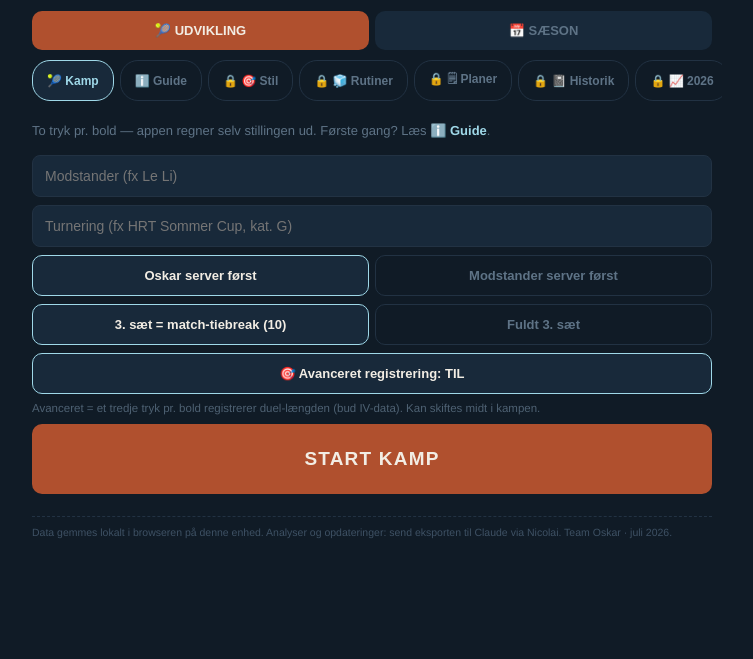
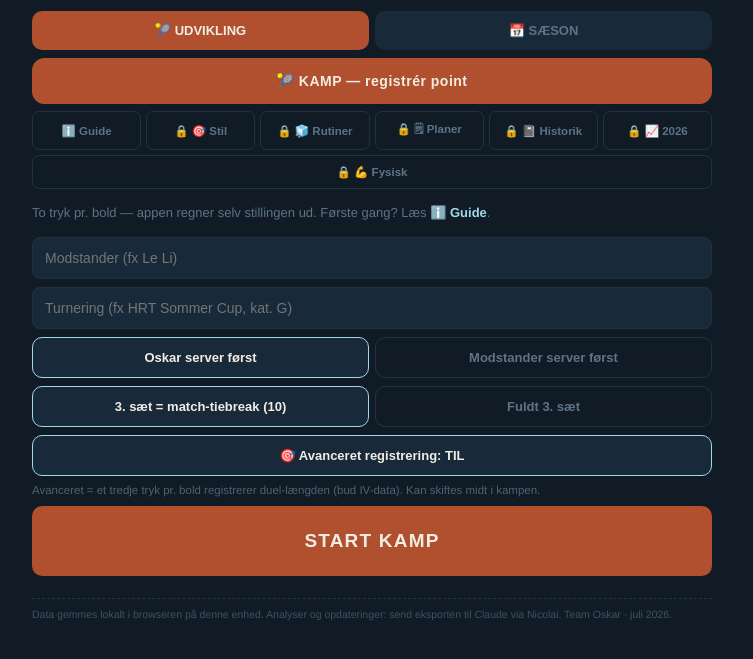
Before and after one commit to nicolailillesoe-maker/Oskar-Tennis, a plain HTML site: page index.html in a window 1280 px wide. Shown: the part 141-800 px from the top of the page, without its empty margins (268-1021 px from the left). Drawn offline with Linux system fonts and the light colour scheme.

Commit message:
Add files via upload

```diff
--- a/index.html
+++ b/index.html
@@ -16,11 +16,12 @@
   .eyebrow { font-size:10px; letter-spacing:4px; color:var(--is); text-transform:uppercase; font-weight:700; }
   h1 { font-size:25px; margin:2px 0 0; font-weight:800; text-transform:uppercase; letter-spacing:1px; }
   .sub { font-size:12px; color:var(--daempet); }
-  .tabs { display:flex; gap:6px; flex-wrap:nowrap; overflow-x:auto; margin:0 -10px 14px; padding:2px 10px 6px;
-    scrollbar-width:none; -webkit-overflow-scrolling:touch; }
-  .tabs::-webkit-scrollbar { display:none; }
-  .tabs button { flex:0 0 auto; padding:9px 14px; border-radius:18px; cursor:pointer; font-size:12px; font-weight:700;
-    border:1.5px solid var(--kant); background:transparent; color:var(--daempet); white-space:nowrap; }
+  .tabs { display:flex; gap:5px; flex-wrap:wrap; margin-bottom:14px; }
+  .tabs button { flex:1 1 15%; padding:9px 2px; border-radius:7px; cursor:pointer; font-size:11.5px; font-weight:700;
+    border:1.5px solid var(--kant); background:transparent; color:var(--daempet); }
+  .fane-stor { width:100%; padding:14px 6px; border-radius:12px; cursor:pointer; font-size:14px; font-weight:800;
+    letter-spacing:.5px; border:1.5px solid var(--grus); background:transparent; color:var(--grus); margin-bottom:7px; }
+  .fane-stor.aktiv { background:var(--grus); color:var(--kridt); }
   .tabs button.aktiv { border-color:var(--is); background:var(--kort); color:var(--is); }
   .kort { background:var(--kort); border:1px solid var(--kant); border-radius:12px; padding:13px 15px; margin-bottom:9px; }
   .kort h3 { margin:0 0 3px; font-size:13.5px; }
@@ -874,7 +875,12 @@ function render() {
           : [["kamp","🎾 Kamp"],["guide","ℹ️ Guide"],["stil","🎯 Stil"],["rutiner","🧊 Rutiner"],["planer","🗒 Planer"],["historik","📓 Historik"],["s2026","📈 2026"],["fysisk","💪 Fysisk"]])
     : (EN ? [["status","📊 Status"],["strategi","🎯 Strategy"],["plan","📅 Schedule"],["regler","§ Rules"]]
           : [["status","📊 Status"],["strategi","🎯 Strategi"],["plan","📅 Plan"],["regler","§ Regler"]]);
-  h += '<div class="tabs">' + FANER.map(([id,l]) => '<button class="' + (S.tab===id?"aktiv":"") + '" data-a="tab" data-v="'+id+'">'+(S.laast && LAASTE_FANER.indexOf(id)>=0 ? "🔒 " : "")+l+'</button>').join("") + '</div>';
+  if (S.verden === "udv") {
+    h += '<button class="fane-stor' + (S.tab === "kamp" ? " aktiv" : "") + '" data-a="tab" data-v="kamp">🎾 ' + (EN ? "MATCH — register points" : "KAMP — registrér point") + '</button>';
+    h += '<div class="tabs">' + FANER.filter(([id]) => id !== "kamp").map(([id,l]) => '<button class="' + (S.tab===id?"aktiv":"") + '" data-a="tab" data-v="'+id+'">'+(S.laast && LAASTE_FANER.indexOf(id)>=0 ? "🔒 " : "")+l+'</button>').join("") + '</div>';
+  } else {
+    h += '<div class="tabs">' + FANER.map(([id,l]) => '<button class="' + (S.tab===id?"aktiv":"") + '" data-a="tab" data-v="'+id+'">'+(S.laast && LAASTE_FANER.indexOf(id)>=0 ? "🔒 " : "")+l+'</button>').join("") + '</div>';
+  }
   const LAAST = S.laast && (LAASTE_FANER.indexOf(S.tab) >= 0);
   if (LAAST) {
     h += '<div class="kort" style="border:1.5px solid var(--guld);text-align:center;padding:22px 16px">' +
```
